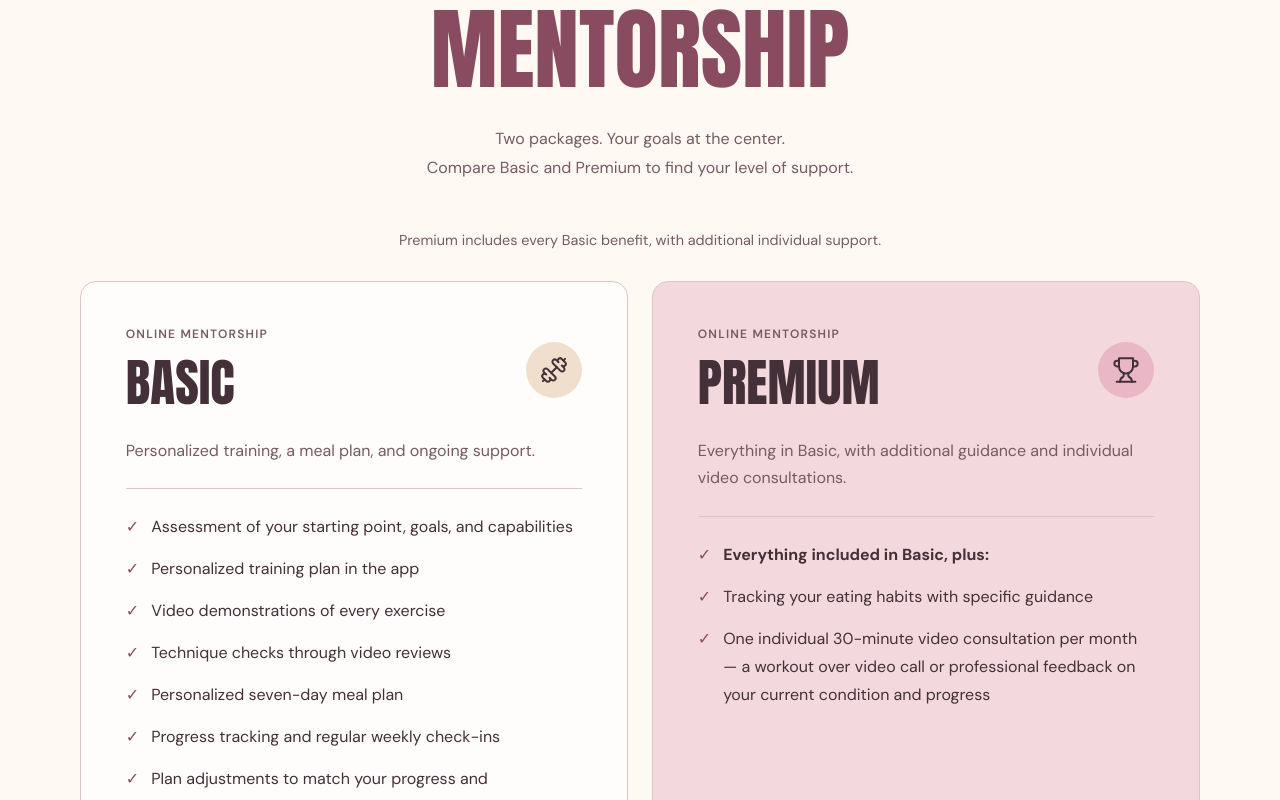
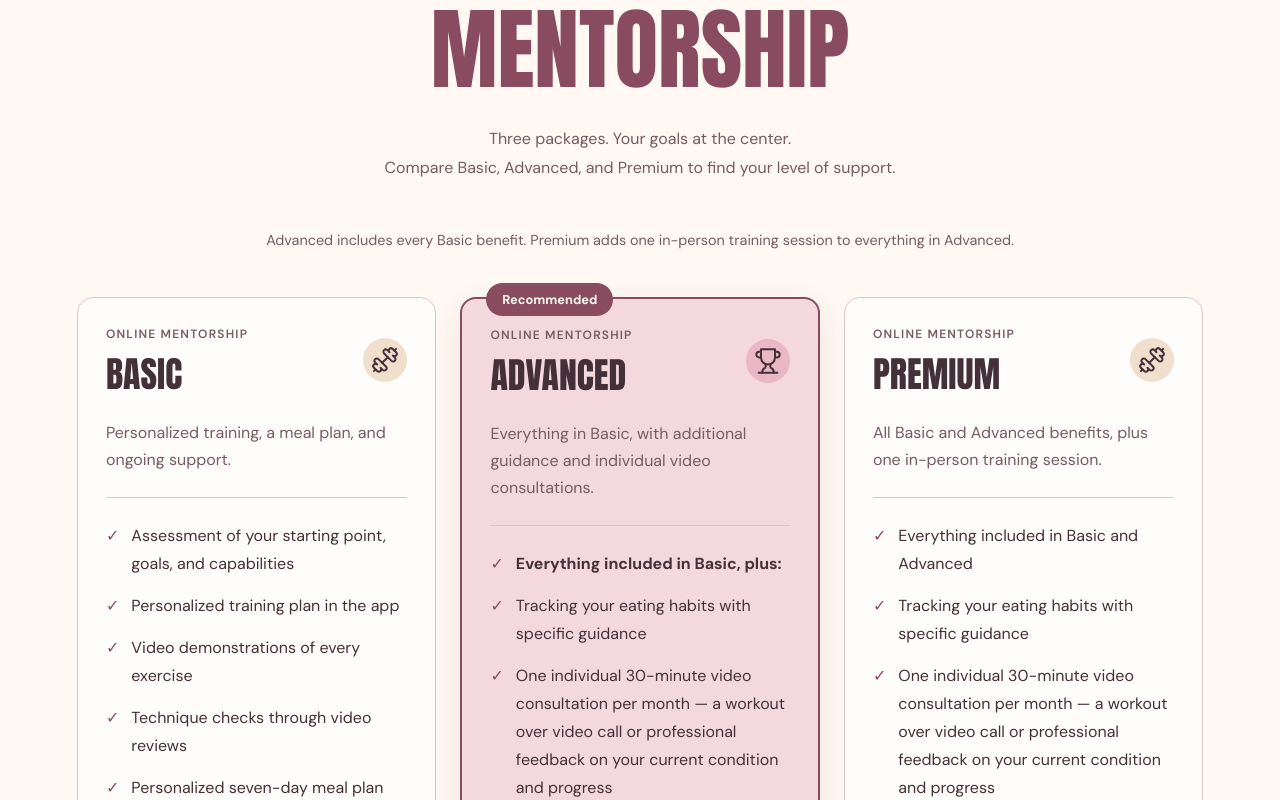
Before and after one commit to MiloshMilinkov/ArizonaLiftsWebSite, a Vue app in the folder frontend/: page /en in a window 1280 px wide. Shown: the part 1520-2320 px from the top of the page. Built offline with nearby package versions, Linux system fonts and the light colour scheme.

Commit message:
New tier for  mentorship and some UI changes.

```diff
--- a/frontend/src/components/programs/ProgramCard.vue
+++ b/frontend/src/components/programs/ProgramCard.vue
@@ -1,5 +1,7 @@
 <script setup>
 import { Dumbbell, Trophy, UserRound } from '@lucide/vue'
+import { useI18n } from 'vue-i18n'
+const { t } = useI18n()
 import MentorshipContact from './MentorshipContact.vue'
 
 defineProps({ program: { type: Object, required: true } })
@@ -8,9 +10,12 @@ defineProps({ program: { type: Object, required: true } })
 <template>
   <article
     class="mentorship-card"
-    :class="{ 'mentorship-card--premium': program.featured }"
+    :class="{ 'mentorship-card--featured': program.featured }"
     :aria-labelledby="'program-' + program.id"
   >
+    <span v-if="program.featured" class="mentorship-card__badge">{{
+      t('programs.recommended')
+    }}</span>
     <header class="mentorship-card__header">
       <div>
         <span class="mentorship-card__category">{{ program.category }}</span>
@@ -37,16 +42,19 @@ defineProps({ program: { type: Object, required: true } })
 
 <style scoped>
 .mentorship-card {
+  position: relative;
   display: flex;
   flex-direction: column;
   min-width: 0;
-  padding: clamp(24px, 3.5vw, 48px);
+  padding: clamp(24px, 2.2vw, 36px);
   background: var(--surface);
   border: 1px solid var(--border);
   border-radius: 16px;
 }
-.mentorship-card--premium {
+.mentorship-card--featured {
   background: var(--rose);
+  border: 2px solid var(--accent-text);
+  box-shadow: 0 12px 32px #884b6020;
 }
 .mentorship-card__header {
   display: flex;
@@ -63,21 +71,21 @@ defineProps({ program: { type: Object, required: true } })
   margin-bottom: 12px;
 }
 .mentorship-card h2 {
-  font-size: clamp(2.5rem, 4vw, 3.6rem);
+  font-size: clamp(2rem, 2.8vw, 3rem);
   text-transform: uppercase;
 }
 .mentorship-card__symbol {
   display: grid;
   place-items: center;
   flex-shrink: 0;
-  width: 56px;
-  height: 56px;
+  width: 44px;
+  height: 44px;
   border-radius: 50%;
   background: var(--sand);
   color: var(--ink);
   font-size: 2rem;
 }
-.mentorship-card--premium .mentorship-card__symbol {
+.mentorship-card--featured .mentorship-card__symbol {
   background: var(--accent);
 }
 .mentorship-card__description {
@@ -110,7 +118,21 @@ defineProps({ program: { type: Object, required: true } })
   color: var(--accent-text);
   font-weight: 700;
 }
-.mentorship-card--premium .mentorship-card__features li:first-child {
+.mentorship-card--featured .mentorship-card__features li:first-child {
   font-weight: 700;
 }
+.mentorship-card__badge {
+  position: absolute;
+  top: -16px;
+  left: 24px;
+  padding: 8px 16px;
+  border-radius: 999px;
+  background: var(--accent-text);
+  color: var(--on-dark);
+  font-size: 0.8rem;
+  font-weight: 700;
+}
+.mentorship-card__header > div {
+  min-width: 0;
+}
 </style>
--- a/frontend/src/content/en.json
+++ b/frontend/src/content/en.json
@@ -29,8 +29,8 @@
       "type": "online"
     },
     {
-      "id": "premium",
-      "name": "Premium",
+      "id": "advanced",
+      "name": "Advanced",
       "category": "ONLINE MENTORSHIP",
       "label": "Additional individual support",
       "description": "Everything in Basic, with additional guidance and individual video consultations.",
@@ -44,12 +44,28 @@
       "type": "online"
     },
     {
+      "id": "premium",
+      "name": "Premium",
+      "category": "ONLINE MENTORSHIP",
+      "label": "Online support with an in-person session",
+      "description": "All Basic and Advanced benefits, plus one in-person training session.",
+      "features": [
+        "Everything included in Basic and Advanced",
+        "Tracking your eating habits with specific guidance",
+        "One individual 30-minute video consultation per month — a workout over video call or professional feedback on your current condition and progress",
+        "One in-person training session"
+      ],
+      "suitedFor": "",
+      "featured": false,
+      "type": "online"
+    },
+    {
       "id": "personal-mentorship",
       "type": "personal",
-      "name": "Individual mentorship",
-      "category": "PERSONAL SUPPORT",
+      "name": "In-person mentorship",
+      "category": "IN-PERSON TRAINING",
       "label": "Grow with guidance",
-      "description": "A more personal approach to building confidence, consistency, and strength.",
+      "description": "Train together in person, with guidance tailored to your goals, technique, and progress.",
       "features": [
         "Training built around your goals",
         "Accountability and check-ins",
--- a/frontend/src/content/sr.json
+++ b/frontend/src/content/sr.json
@@ -29,8 +29,8 @@
       "type": "online"
     },
     {
-      "id": "premium",
-      "name": "Premium",
+      "id": "advanced",
+      "name": "Advanced",
       "category": "ONLAJN MENTORSTVO",
       "label": "Dodatna individualna podrška",
       "description": "Sve iz Basic paketa, uz dodatne smernice i individualne video-konsultacije.",
@@ -44,12 +44,28 @@
       "type": "online"
     },
     {
+      "id": "premium",
+      "name": "Premium",
+      "category": "ONLAJN MENTORSTVO",
+      "label": "Onlajn podrška uz trening uživo",
+      "description": "Sve pogodnosti Basic i Advanced paketa, uz jedan trening uživo.",
+      "features": [
+        "Sve što obuhvataju Basic i Advanced paketi",
+        "Praćenje navika u ishrani i konkretne smernice",
+        "Jedna individualna video-konsultacija mesečno u trajanju od 30 minuta — trening preko video-poziva ili stručno komentarisanje trenutnog stanja i napretka",
+        "Jedan trening uživo"
+      ],
+      "suitedFor": "",
+      "featured": false,
+      "type": "online"
+    },
+    {
       "id": "personal-mentorship",
       "type": "personal",
-      "name": "Individualno mentorstvo",
-      "category": "LIČNA PODRŠKA",
+      "name": "Mentorstvo uživo",
+      "category": "TRENING UŽIVO",
       "label": "Napreduj uz podršku",
-      "description": "Ličniji pristup izgradnji samopouzdanja, doslednosti i snage.",
+      "description": "Treniraj sa Kristinom uživo, uz smernice prilagođene tvojim ciljevima, tehnici i napretku.",
       "features": [
         "Trening prilagođen tvojim ciljevima",
         "Podrška i redovno praćenje",
--- a/frontend/src/locales/en.json
+++ b/frontend/src/locales/en.json
@@ -58,16 +58,17 @@
     "chapter": "SUPPORT FOR YOUR JOURNEY",
     "goals": "Online",
     "forward": "mentorship",
-    "support": "Two packages. Your goals at the center.",
-    "fit": "Compare Basic and Premium to find your level of support.",
-    "note": "Premium includes every Basic benefit, with additional individual support.",
+    "support": "Three packages. Your goals at the center.",
+    "fit": "Compare Basic, Advanced, and Premium to find your level of support.",
+    "note": "Advanced includes every Basic benefit. Premium adds one in-person training session to everything in Advanced.",
     "loading": "Loading programs…",
     "error": "We couldn’t load the programs. Please try again, or get in touch on Instagram.",
     "empty": "New programs are on the way. Get in touch on Instagram to learn more.",
     "for": "Who is this for?",
     "ask": "Ask about mentorship",
-    "personalTitle": "Personal mentorship",
-    "personalDescription": "Individual support for your goals, routine, and progress."
+    "personalTitle": "In-person mentorship",
+    "personalDescription": "Train together in person, with individual guidance for your goals and technique.",
+    "recommended": "Recommended"
   },
   "contact": {
     "fit": "LET’S FIND YOUR FIT",
--- a/frontend/src/locales/sr.json
+++ b/frontend/src/locales/sr.json
@@ -58,16 +58,17 @@
     "chapter": "PODRŠKA NA TVOM PUTU",
     "goals": "Onlajn",
     "forward": "mentorstvo",
-    "support": "Dva paketa. Tvoji ciljevi u centru pažnje.",
-    "fit": "Uporedi Basic i Premium i izaberi podršku za sebe.",
-    "note": "Premium obuhvata sve pogodnosti Basic paketa, uz dodatnu individualnu podršku.",
+    "support": "Tri paketa. Tvoji ciljevi u centru pažnje.",
+    "fit": "Uporedi Basic, Advanced i Premium i izaberi podršku za sebe.",
+    "note": "Advanced obuhvata sve pogodnosti Basic paketa. Premium dodaje jedan trening uživo uz sve iz Advanced paketa.",
     "loading": "Učitavanje programa…",
     "error": "Programi nisu učitani. Pokušaj ponovo ili se javi putem Instagrama.",
     "empty": "Novi programi su u pripremi. Za više informacija javi se putem Instagrama.",
     "for": "Kome je namenjeno?",
     "ask": "Raspitaj se o mentorstvu",
-    "personalTitle": "Personalno mentorstvo",
-    "personalDescription": "Individualna podrška za tvoje ciljeve, rutinu i napredak."
+    "personalTitle": "Mentorstvo uživo",
+    "personalDescription": "Treniraj sa Kristinom uživo, uz individualne smernice za tvoje ciljeve i tehniku.",
+    "recommended": "Preporučeni izbor"
   },
   "contact": {
     "fit": "PRONAĐIMO TVOJ PRAVAC",
--- a/frontend/src/views/ProgramsView.vue
+++ b/frontend/src/views/ProgramsView.vue
@@ -88,14 +88,17 @@ const personalPrograms = computed(() =>
 }
 .mentorship-grid {
   display: grid;
-  grid-template-columns: repeat(2, minmax(0, 1fr));
+  grid-template-columns: repeat(3, minmax(0, 1fr));
   gap: 24px;
-  max-width: 1120px;
+  max-width: 1360px;
+  padding-top: 16px;
   margin: 0 auto;
 }
-@media (max-width: 760px) {
+@media (max-width: 1100px) {
   .mentorship-grid {
     grid-template-columns: 1fr;
+    max-width: 720px;
+    gap: 40px;
   }
 }
 .personal-mentorship__heading {
```
Also changed, not shown: 1 other file (tests, documents, lock files or other folders).
